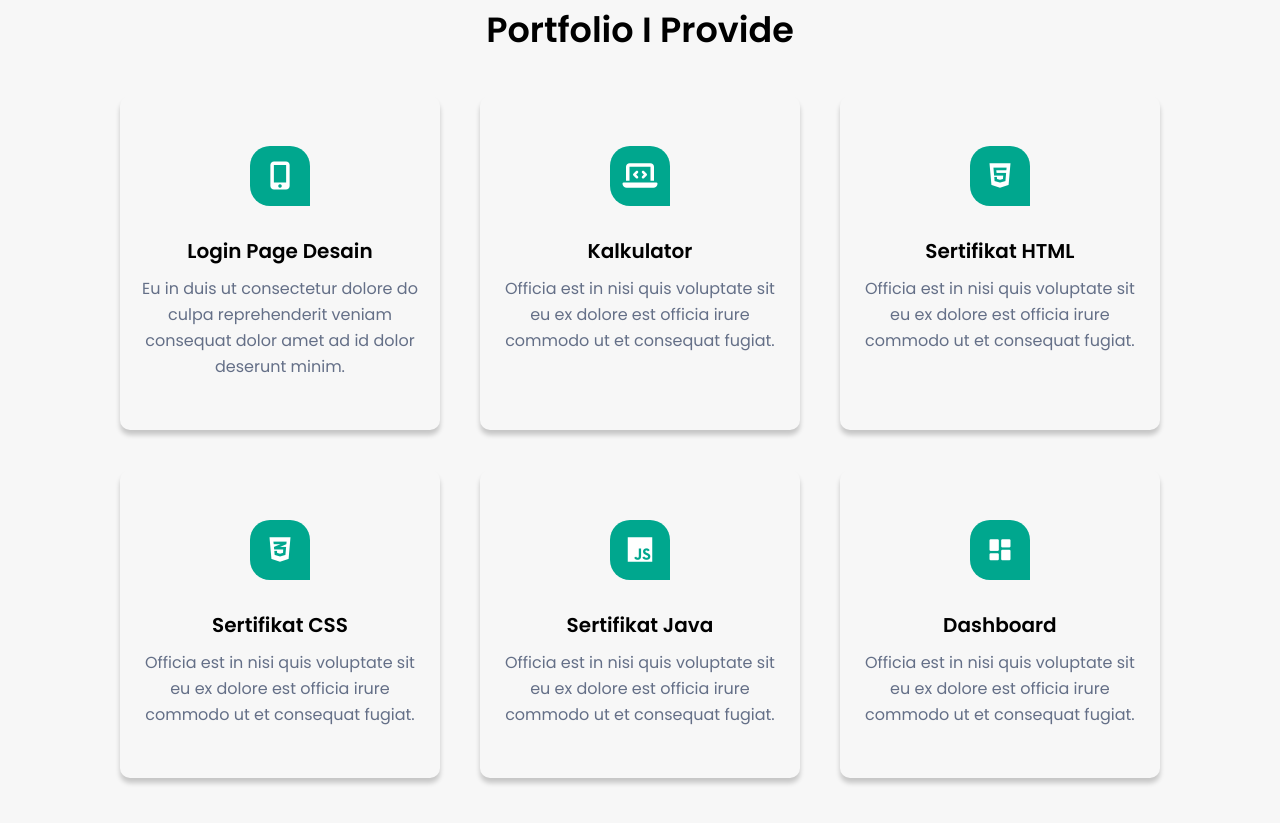
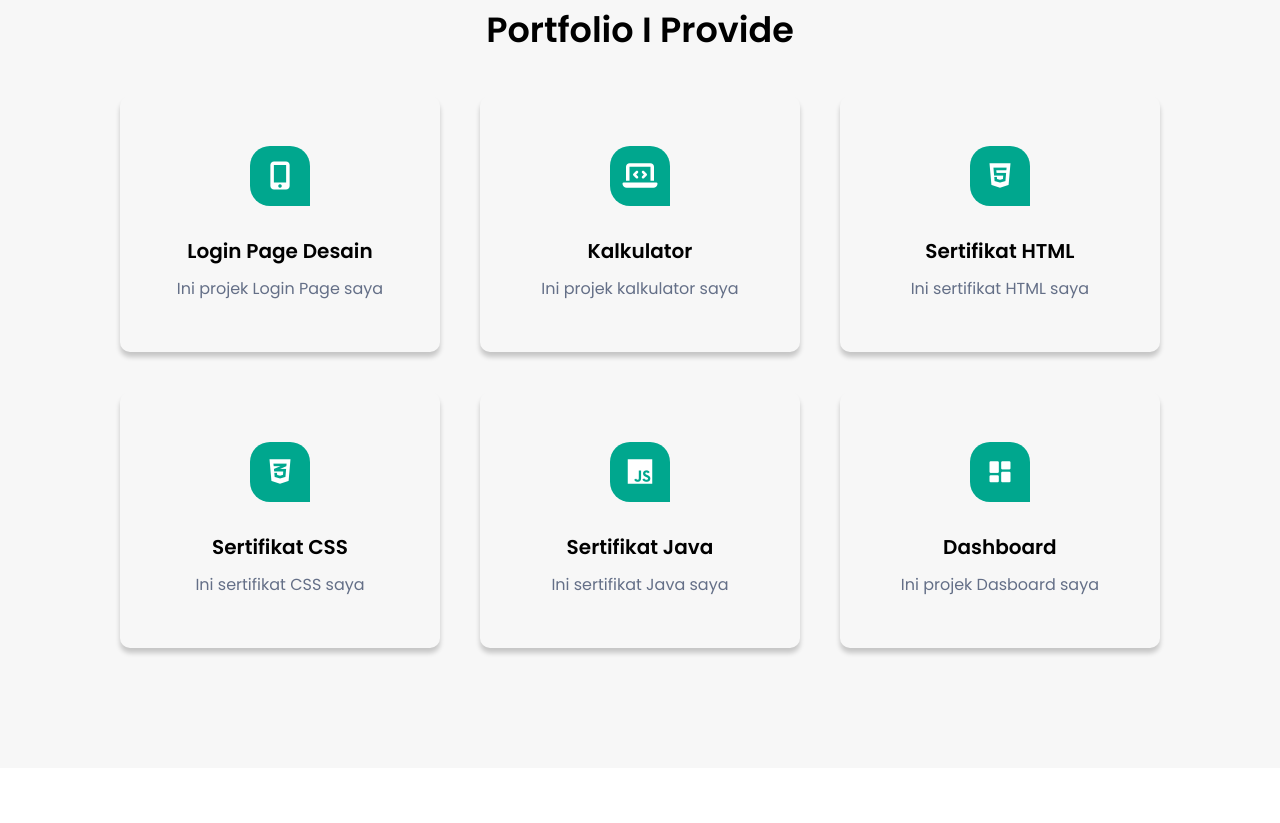
Before and after one commit to AnangML/AnangWeb, a plain HTML site: page index.html in a window 1280 px wide. Shown: the part 1737-2560 px from the top of the page. After the commit the page ends 2505 px from the top, so only its background shows below. Drawn offline with nearby package versions, Linux system fonts and the light colour scheme.

Commit message:
Update index.html

```diff
--- a/index.html
+++ b/index.html
@@ -3,7 +3,7 @@
 <head>
 	<meta charset="utf-8">
 	<meta name="viewport" content="width=device-width, initial-scale=1">
-	<title> Portfolio</title>
+	<title> Anang Portfolio</title>
 	<!-- font -->
 	<link rel="stylesheet" type="text/css" href="https://cdnjs.cloudflare.com/ajax/libs/font-awesome/6.6.0/css/all.min.css">
 
@@ -50,7 +50,7 @@
 					<h4>Hello</h4>
 					<h1>Ayano Anang </h1>
 					<span>Professional Main Character</span>
-					<p> Culpa proident dolor proident dolor ut dolor proident proident et nulla adipisicing eu sit sed mollit eu aliquip et culpa incididunt velit ea incididunt laborum proident labore dolor aliquip excepteur veniam in.</p>
+					<p> Saya merupakan Main character yang menyamar sebagai NPC untuk menutupi segala kelebihan saya, sehingga orang - orang tidak merasa terancam atas keberadann saya, Tchhh</p>
 					<a href="#" class="btn btn-1"> Donwload CV</a>
 				</div>
 				<div class="home-image">
@@ -77,14 +77,14 @@
 				<div class="about-content">
 					<div class="section-title">
 						<h5 class="sub-title">About</h5>
-						<h3 class="main-title">Why you Hire Me?</h3>
+						<h3 class="main-title"> Kenapa harus saya?</h3>
 						<ul>
 							<li></li>
 							<li></li>
 							<li></li>
 						</ul>
 					</div> <!-- section title -->
-					<p>Mollit velit nostrud elit dolore dolor qui consectetur esse adipisicing laborum do minim commodo sed nisi nostrud laborum mollit ut incididunt in adipisicing nostrud id laboris non sunt dolor do ullamco ullamco incididunt velit consectetur enim elit anim labore anim qui enim occaecat cupidatat reprehenderit incididunt nulla aute dolor sunt mollit in eiusmod mollit enim duis ad in mollit culpa amet fugiat reprehenderit cillum sunt ut culpa magna do irure id qui occaecat tempor deserunt ex aliquip ut pariatur eu esse dolore non dolor cupidatat enim fugiat nostrud ea ex ullamco commodo laboris in sunt ex officia nisi esse dolore quis voluptate cillum ad ut officia est ex minim sunt officia excepteur magna deserunt do dolor irure commodo mollit sit amet ad esse sunt reprehenderit cupidatat suntin.</p>
+					<p>Karena saya adalah Main character yang bsia melakukan segala hal apapun tanpa terbatas oleh kemampuan di dunia fana ini, Sasuga ore wa</p>
 				</div>
 			</div>
 		</div>
@@ -116,7 +116,7 @@
 							<i class="fas fa-mobile-alt"> </i>
 						</div>
 						<h3> Login Page Desain </h3>
-						<p> Eu in duis ut consectetur dolore do culpa reprehenderit veniam consequat dolor amet ad id dolor deserunt minim. </p>
+						<p> Ini projek Login Page saya </p>
 
 					</div>
 				</div>
@@ -128,7 +128,7 @@
 							<i class="fas fa-laptop-code"> </i>
 						</div>
 						<h3> Kalkulator </h3>
-						<p>Officia est in nisi quis voluptate sit eu ex dolore est officia irure commodo ut et consequat fugiat.</p>
+						<p>Ini projek kalkulator saya</p>
 					</div>
 				</div>
 				<!-- -======= portfolio end ======== -->
@@ -139,7 +139,7 @@
 							<i class="fa-brands fa-html5"></i>
 						</div>
 						<h3> Sertifikat HTML </h3>
-						<p> Officia est in nisi quis voluptate sit eu ex dolore est officia irure commodo ut et consequat fugiat.</p>
+						<p> Ini sertifikat HTML saya</p>
 					</div>
 				</div>
 				<!-- -======= portfolio end ======== -->
@@ -150,18 +150,18 @@
 							<i class="fa-brands fa-css3-alt"></i>
 						</div>
 						<h3> Sertifikat CSS </h3>
-						<p> Officia est in nisi quis voluptate sit eu ex dolore est officia irure commodo ut et consequat fugiat.</p>
+						<p> Ini sertifikat CSS saya</p>
 					</div>
 				</div>
 				<!-- -======= portfolio end ======== -->
 				<!-- -======= portfolio start ======== -->
-				<div class="service-item" onclick="window.location.href='';">
+				<div class="service-item" onclick="window.location.href='https://www.sololearn.com/certificates/CC-V7TDPPI4';">
 					<div class="service-item-inner">
 						<div class="icon">
 							<i class="fa-brands fa-js"></i>
 						</div>
 						<h3> Sertifikat Java </h3>
-						<p> Officia est in nisi quis voluptate sit eu ex dolore est officia irure commodo ut et consequat fugiat.</p>
+						<p> Ini sertifikat Java saya</p>
 					</div>
 				</div>
 				<!-- -======= portfolio end ======== -->
@@ -172,7 +172,7 @@
 							<i class='bx bxs-dashboard'></i>
 						</div>
 						<h3> Dashboard </h3>
-						<p>Officia est in nisi quis voluptate sit eu ex dolore est officia irure commodo ut et consequat fugiat.</p>
+						<p>Ini projek Dasboard saya</p>
 					</div>
 				</div>
 				<!-- -======= portfolio end ======== -->
```
